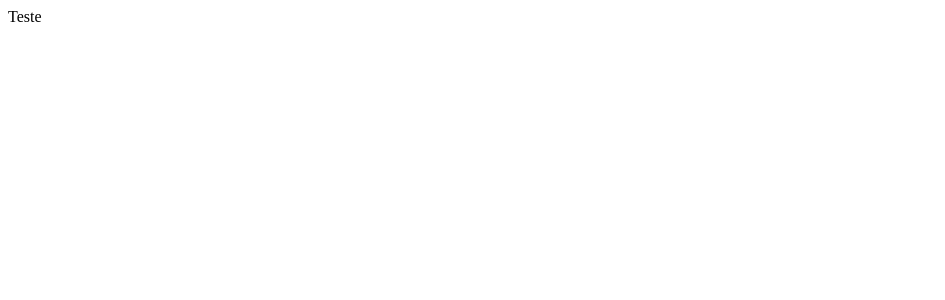
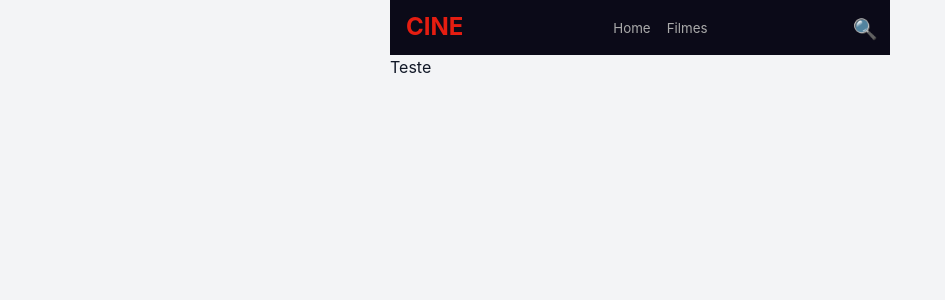
Before and after one commit to wellingtonbarbosadev/cineapp, a React (Vite) app: page / in a window 1280 px wide. Shown: the top 300 px of the page, without its empty margins (0-945 px from the left). Built offline with nearby package versions, Linux system fonts and the light colour scheme.

Commit message:
feat: implement Navbar and MainLayout components with routing and styles

```diff
--- /dev/null
+++ b/src/components/Navbar/index.tsx
@@ -0,0 +1,21 @@
+import { useNavigate } from "react-router";
+import styles from "./styles.module.css";
+
+export function Navbar() {
+  const navigate = useNavigate();
+
+  return (
+    <header>
+      <nav className={styles.navbar}>
+        <strong className={styles.logo}>CINE</strong>
+        <section>
+          <button onClick={() => navigate("/")}>Home</button>
+          <button onClick={() => navigate("/")}>Filmes</button>
+        </section>
+        <button className={styles.search} onClick={() => navigate("/")}>
+          🔍
+        </button>
+      </nav>
+    </header>
+  );
+}
--- /dev/null
+++ b/src/components/Navbar/styles.module.css
@@ -0,0 +1,27 @@
+.navbar {
+  display: flex;
+  justify-content: space-between;
+  align-items: center;
+  background-color: #0B0A18;
+  height: 55px;
+  padding-inline: 1rem;
+
+  .logo {
+    color: #E51D11;
+    font-size: 1.5rem;
+
+    & + section {
+      display: flex;
+      gap: 1rem;
+    }
+  }
+
+  button {
+    color: #AAA;
+    background-color: transparent;
+  }
+
+  .search {
+    scale: 1.5;
+  }
+}
--- /dev/null
+++ b/src/layout/MainLayout/index.tsx
@@ -0,0 +1,12 @@
+import { Outlet } from "react-router";
+import { Navbar } from "../../components/Navbar";
+
+export function MainLayout() {
+  return (
+    <div className="container">
+      <Navbar />
+
+      <Outlet />
+    </div>
+  );
+}
--- /dev/null
+++ b/src/main.css
@@ -0,0 +1,150 @@
+/* Reset e normalização */
+* {
+  margin: 0;
+  padding: 0;
+  box-sizing: border-box;
+}
+
+/* Variáveis CSS (úteis!) */
+:root {
+  --primary-color: #3b82f6;
+  --secondary-color: #10b981;
+  --danger-color: #ef4444;
+  --dark-bg: #1f2937;
+  --light-bg: #f3f4f6;
+  --text-dark: #111827;
+  --text-light: #6b7280;
+  --border-radius: 4px;
+  --transition: all 0.3s ease;
+}
+
+/* Estilos do body */
+body {
+  font-family:
+    -apple-system, BlinkMacSystemFont, "Segoe UI", "Roboto", "Oxygen", "Ubuntu",
+    "Cantarell", "Fira Sans", "Droid Sans", "Helvetica Neue", sans-serif;
+  -webkit-font-smoothing: antialiased;
+  -moz-osx-font-smoothing: grayscale;
+  background-color: var(--light-bg);
+  color: var(--text-dark);
+  line-height: 1.6;
+}
+
+/* Tipografia padrão */
+h1,
+h2,
+h3,
+h4,
+h5,
+h6 {
+  font-weight: 600;
+  line-height: 1.2;
+  margin-bottom: 1rem;
+}
+
+h1 {
+  font-size: 2.5rem;
+}
+h2 {
+  font-size: 2rem;
+}
+h3 {
+  font-size: 1.5rem;
+}
+h4 {
+  font-size: 1.25rem;
+}
+h5 {
+  font-size: 1.1rem;
+}
+h6 {
+  font-size: 1rem;
+}
+
+p {
+  margin-bottom: 1rem;
+  color: var(--text-light);
+}
+
+/* Links padrão */
+a {
+  color: var(--primary-color);
+  text-decoration: none;
+  transition: var(--transition);
+}
+
+a:hover {
+  color: var(--secondary-color);
+}
+
+/* Botões padrão */
+button {
+  font-family: inherit;
+  cursor: pointer;
+  border: none;
+  border-radius: var(--border-radius);
+  transition: var(--transition);
+}
+
+button:disabled {
+  opacity: 0.6;
+  cursor: not-allowed;
+}
+
+/* Inputs padrão */
+input,
+textarea,
+select {
+  font-family: inherit;
+  width: 100%;
+  padding: 0.75rem;
+  border: 1px solid #d1d5db;
+  border-radius: var(--border-radius);
+  font-size: 1rem;
+  transition: var(--transition);
+}
+
+input:focus,
+textarea:focus,
+select:focus {
+  outline: none;
+  border-color: var(--primary-color);
+  box-shadow: 0 0 0 3px rgba(59, 130, 246, 0.1);
+}
+
+/* Scroll suave */
+html {
+  scroll-behavior: smooth;
+}
+
+/* Scrollbar customizado */
+::-webkit-scrollbar {
+  width: 8px;
+}
+
+::-webkit-scrollbar-track {
+  background: var(--light-bg);
+}
+
+::-webkit-scrollbar-thumb {
+  background: var(--text-light);
+  border-radius: 4px;
+}
+
+::-webkit-scrollbar-thumb:hover {
+  background: var(--text-dark);
+}
+
+/* Utility classes (úteis!) */
+.container {
+  max-width: 500px;
+  margin: 0 auto;
+}
+
+.text-center {
+  text-align: center;
+}
+
+.text-right {
+  text-align: right;
+}
--- a/src/main.tsx
+++ b/src/main.tsx
@@ -1,8 +1,9 @@
 import { StrictMode } from "react";
 import { createRoot } from "react-dom/client";
 import { BrowserRouter, Route } from "react-router";
-import App from "./App.tsx";
 import { AppRoutes } from "./routes/AppRoutes.tsx";
+
+import "./main.css"
 
 createRoot(document.getElementById("root")!).render(
   <StrictMode>
--- a/src/routes/AppRoutes.tsx
+++ b/src/routes/AppRoutes.tsx
@@ -1,10 +1,13 @@
 import { Route, Routes } from "react-router";
-import { Home } from "../components/Home";
+import { Home } from "../pages/Home";
+import { MainLayout } from "../layout/MainLayout";
 
 export function AppRoutes() {
   return (
     <Routes>
-      <Route path="/" index element={<Home />} />
+      <Route path="/" element={<MainLayout />}>
+        <Route path="/" index element={<Home />} />
+      </Route>
     </Routes>
   );
 }
```
Also changed, not shown: src/App.tsx (deleted, +0 -7 lines), src/pages/Home/index.tsx (renamed from src/components/Home.tsx).
